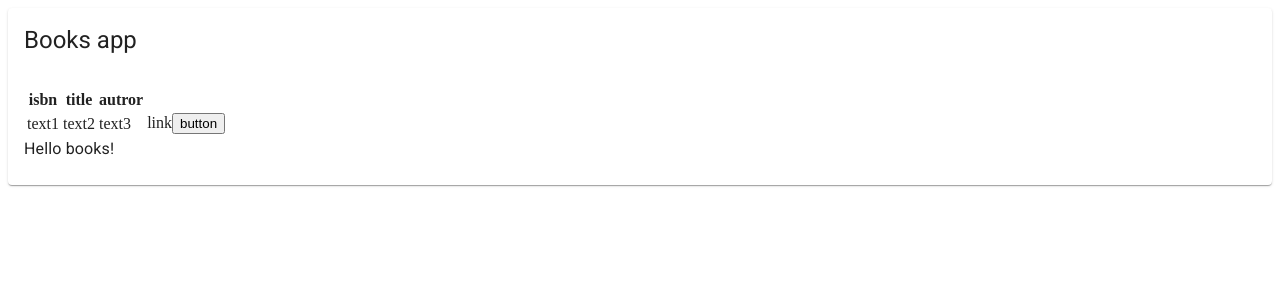
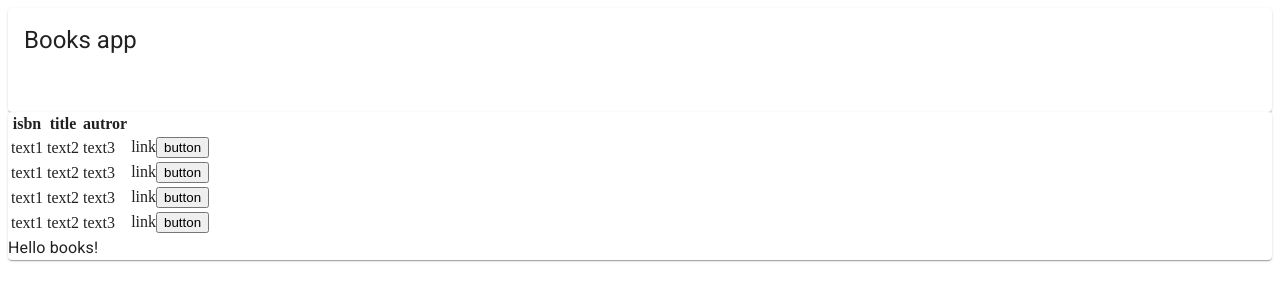
Before and after one commit to franiczio/books, a React (Create React App) app: page / in a window 1280 px wide. Shown: the top 300 px of the page. Built offline with nearby package versions, Linux system fonts and the light colour scheme.

Commit message:
bookSiteView component added

```diff
--- a/src/App.js
+++ b/src/App.js
@@ -1,15 +1,18 @@
-import React from 'react';
+import React, { Fragment } from 'react';
 import { Card, CardContent, CardHeader, Typography } from '@material-ui/core';
 import BookTable from './Components/booksTable';
 function App() {
   return (
-    <Card>
-      <CardHeader title="Books app" />
-      <CardContent>
+    <Fragment>
+      <Card>
+        <CardHeader title="Books app" />
+        <CardContent></CardContent>
+      </Card>
+      <Card>
         <BookTable></BookTable>
         <Typography>Hello books!</Typography>
-      </CardContent>
-    </Card>
+      </Card>
+    </Fragment>
   );
 }
 
--- a/src/Components/booksTable.jsx
+++ b/src/Components/booksTable.jsx
@@ -18,6 +18,9 @@ class BookTable extends Component {
           </thead>
           <tbody>
             <Book></Book>
+            <Book></Book>
+            <Book></Book>
+            <Book></Book>
           </tbody>
         </table>
       </Fragment>
```
Also changed, not shown: src/MainComponents/booksSiteView.jsx (added, +16 -0 lines).
